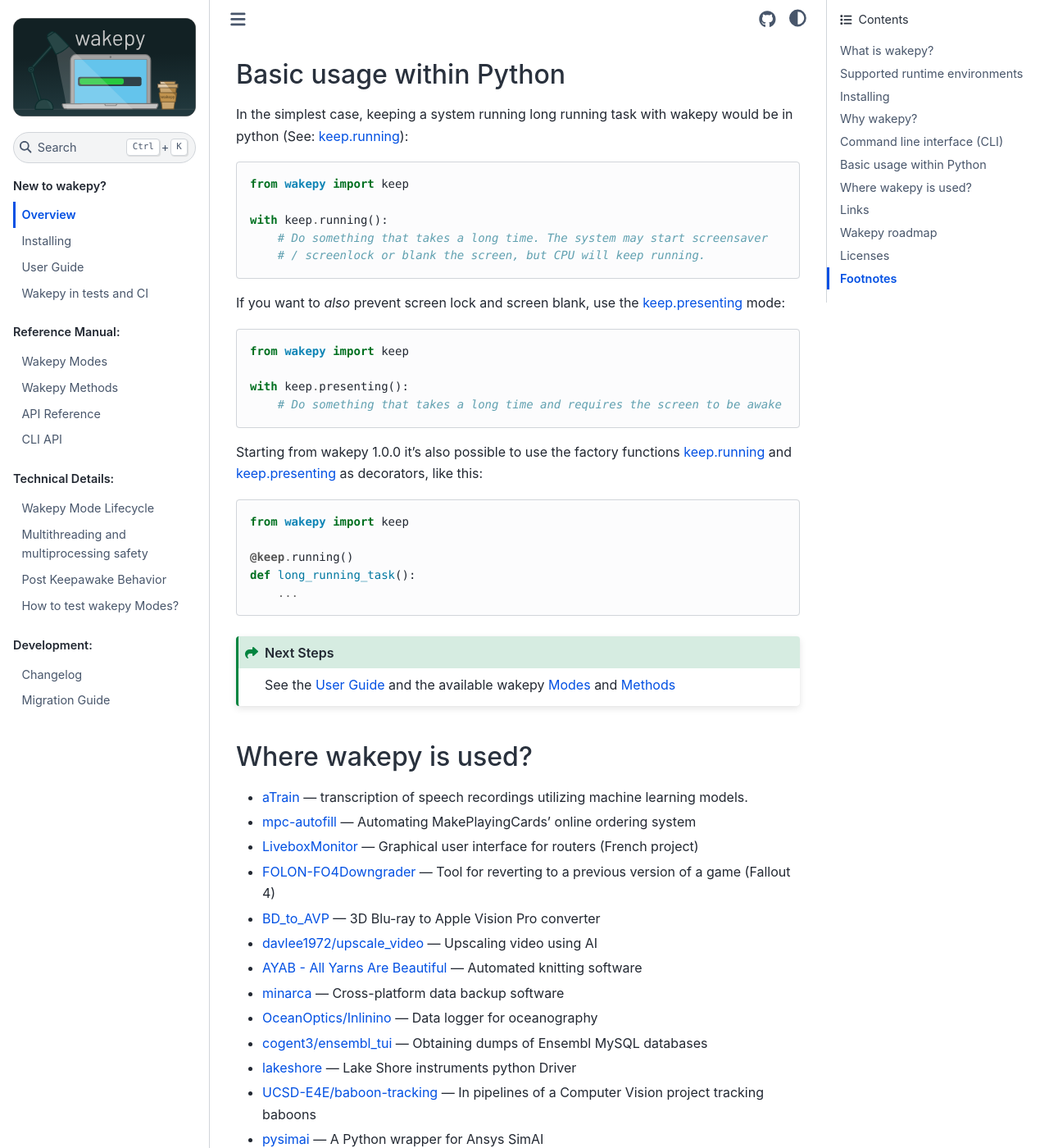
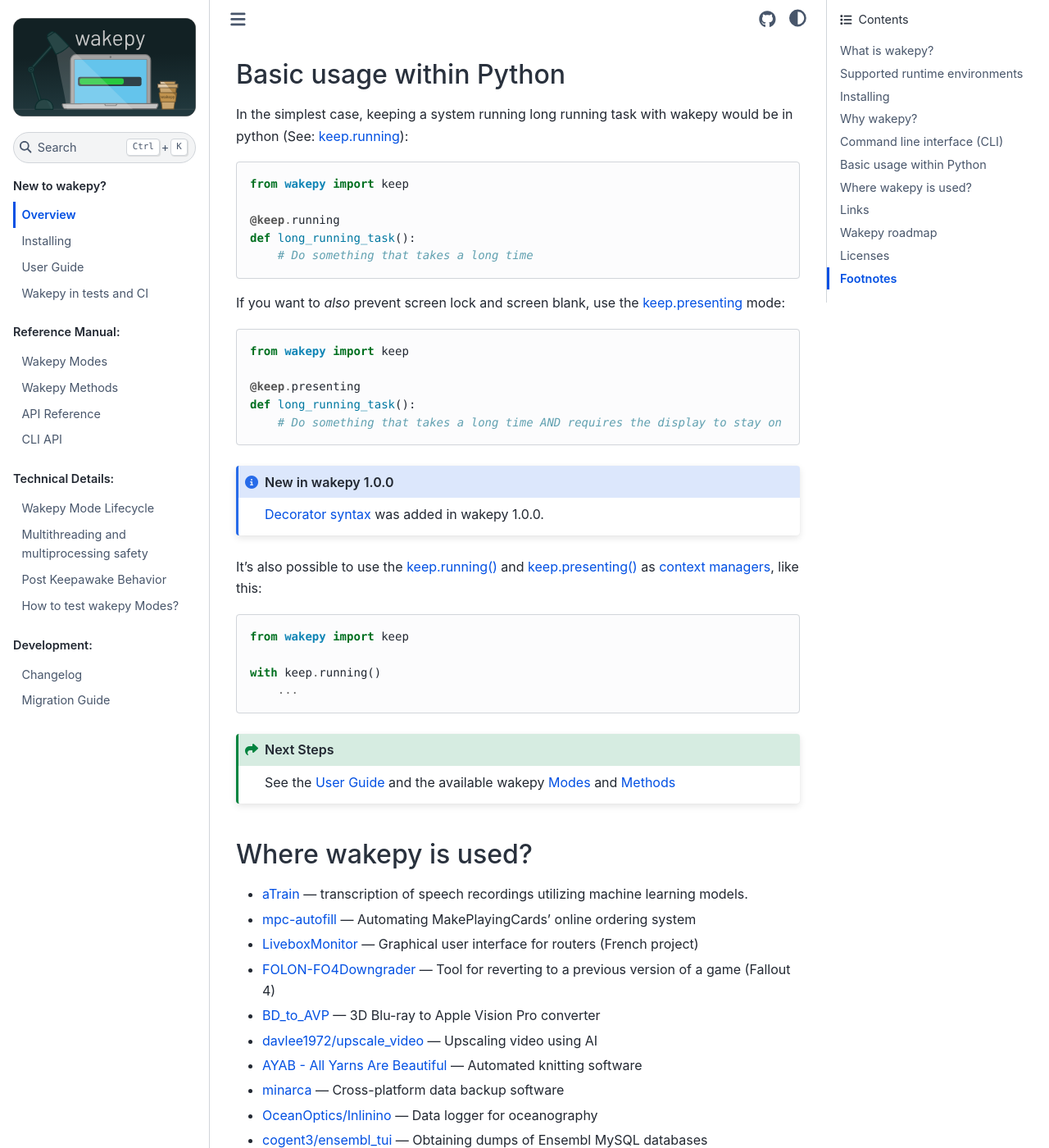
Before and after one commit to fohrloop/wakepy, a Sphinx documentation site: the page built from docs/source/index.md, in a window 1280 px wide and 1400 px high, scrolled down 2922 px. Shown: the whole window at 82% size. Built offline with Sphinx 7.4.7 and the Sphinx Book theme 1.1.4, drawn with Linux system fonts in a browser that asks for light colours; the version number could not be read and is left out.

Commit message:
docs update

````diff
--- a/README.md
+++ b/README.md
@@ -127,9 +127,9 @@
 ```python
 from wakepy import keep
 
-with keep.running():
-    # Do something that takes a long time. The system may start screensaver
-    # / screenlock or blank the screen, but CPU will keep running.
+@keep.running
+def long_running_task():
+    # Do something that takes a long time
 ```
 
 If you want to *also* prevent screen lock and screen blank, use the <a href="https://wakepy.readthedocs.io/stable/modes.html#keep-presenting-mode">keep.presenting</a> mode:
@@ -137,17 +137,24 @@
 ```python
 from wakepy import keep
 
-with keep.presenting():
-    # Do something that takes a long time and requires the screen to be awake
+@keep.presenting
+def long_running_task():
+    # Do something that takes a long time AND requires the display to stay on
 ```
 
-Starting from wakepy 1.0.0 it's also possible to use the factory functions <a href="https://wakepy.readthedocs.io/stable/modes.html#keep-running-mode">keep.running</a> and <a href="https://wakepy.readthedocs.io/stable/modes.html#keep-presenting-mode">keep.presenting</a> as decorators, like this:
+<!-- wakepy decorator syntax note start -->
+> [!NOTE]
+> The [decorator syntax](https://wakepy.readthedocs.io/latest/user-guide.html#decorator-syntax) was added in wakepy version 1.0.0
+<!-- wakepy decorator syntax note end -->
+
+
+It's also possible to use the <a href="https://wakepy.readthedocs.io/stable/modes.html#keep-running-mode">keep.running()</a> and <a href="https://wakepy.readthedocs.io/stable/modes.html#keep-presenting-mode">keep.presenting()</a> as [context managers](https://wakepy.readthedocs.io/latest/user-guide.html#context-managers), like this:
+
 
 ```python
 from wakepy import keep
 
-@keep.running()
-def long_running_task():
+with keep.running()
     ...
 ```
 
--- a/docs/source/index.md
+++ b/docs/source/index.md
@@ -14,6 +14,19 @@
 
 ```{include} ../../README.md
 :start-after: <!-- wakepy readme at install after note -->
+:end-before: <!-- wakepy decorator syntax note start -->
+```
+
+```{admonition} New in wakepy 1.0.0
+:class: note
+
+[Decorator syntax](#decorator-syntax) was added in wakepy 1.0.0.
+```
+
+
+
+```{include} ../../README.md
+:start-after: <!-- wakepy decorator syntax note end -->
 :end-before: <!-- wakepy readme basic usage before tip -->
 ```
 
````
